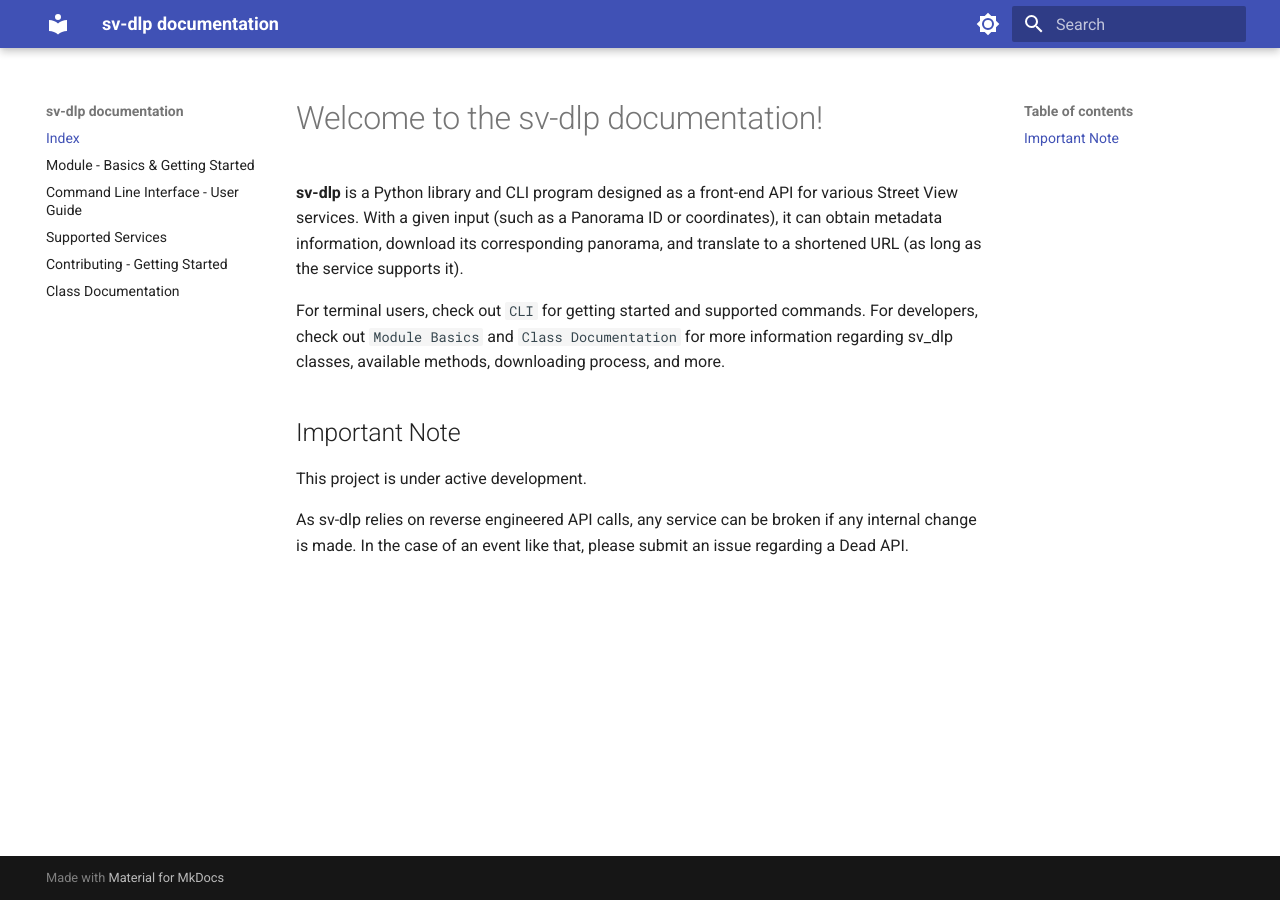
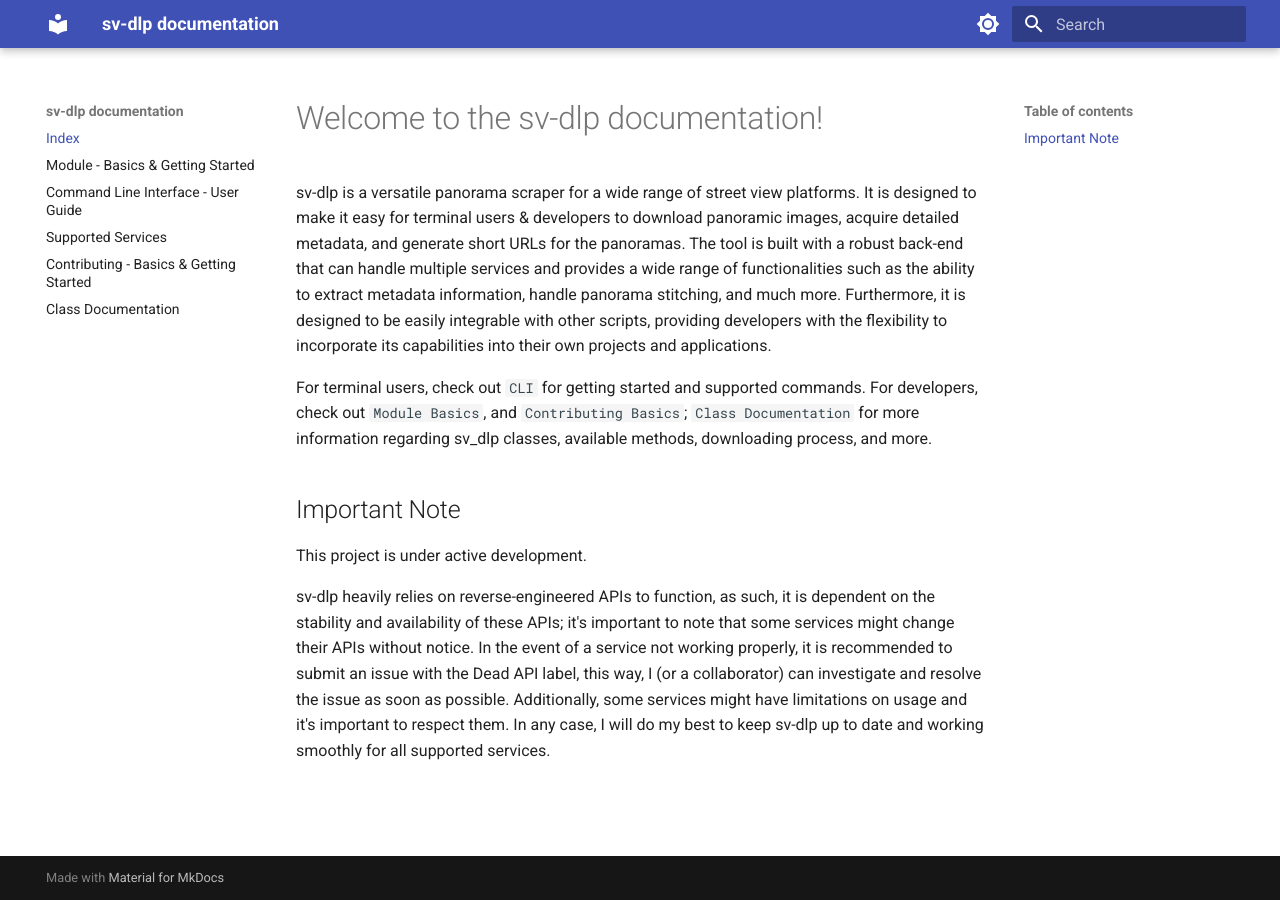
Before and after one commit to shmugoh/sv-dlp, an MkDocs documentation site: the page built from docs/index.md, in a window 1280 px wide. Built offline with MkDocs 1.6.1 and Material for MkDocs 9.7.7, drawn with Linux system fonts in a browser that asks for light colours.

Commit message:
[docs] Grammar Improvement

```diff
--- a/docs/index.md
+++ b/docs/index.md
@@ -1,18 +1,24 @@
 # Welcome to the sv-dlp documentation!
 
-**sv-dlp** is a Python library and CLI program
-designed as a front-end API for various Street View services.
-With a given input (such as a Panorama ID or coordinates), it can
-obtain metadata information, download its corresponding panorama,
-and translate to a shortened URL (as long as the service supports it).
+sv-dlp is a versatile panorama scraper for a wide range of street view platforms.
+It is designed to make it easy for terminal users & developers to download panoramic images,
+acquire detailed metadata, and generate short URLs for the panoramas. The tool is built with a robust
+back-end that can handle multiple services and provides a wide range of functionalities
+such as the ability to extract metadata information, handle panorama stitching, and much more.
+Furthermore, it is designed to be easily integrable with other scripts, providing developers with
+the flexibility to incorporate its capabilities into their own projects and applications.
 
 For terminal users, check out `CLI` for getting started and supported commands.
-For developers, check out `Module Basics` and `Class Documentation` for more information
+For developers, check out `Module Basics`, and `Contributing Basics`; `Class Documentation` for more information
 regarding sv_dlp classes, available methods, downloading process, and more.
 
 ## Important Note
 This project is under active development.
 
-As sv-dlp relies on reverse engineered API calls,
-any service can be broken if any internal change is made.
-In the case of an event like that, please submit an issue regarding a Dead API.
+sv-dlp heavily relies on reverse-engineered APIs to function, as such, it is dependent on the
+stability and availability of these APIs; it's important to note that some services might change
+their APIs without notice. In the event of a service not working properly, it is
+recommended to submit an issue with the Dead API label, this way, I (or a collaborator) can investigate
+and resolve the issue as soon as possible. Additionally, some services might have limitations on usage
+and it's important to respect them. In any case, I will do my best to keep sv-dlp up to date and working
+smoothly for all supported services.
--- a/mkdocs.yml
+++ b/mkdocs.yml
@@ -22,8 +22,8 @@
 
 nav:
   - "Index": index.md
-  - "Module - Basics & Getting Started":    module_basics.md
-  - "Command Line Interface - User Guide":  cli_guide.md
-  - "Supported Services":  supported_services.md
-  - "Contributing - Getting Started":  contributing_services.md
-  - "Class Documentation":                  class_documentation.md
+  - "Module - Basics & Getting Started":        module_basics.md
+  - "Command Line Interface - User Guide":      cli_guide.md
+  - "Supported Services":                       supported_services.md
+  - "Contributing - Basics & Getting Started":  contributing_services.md
+  - "Class Documentation":                      class_documentation.md
--- a/setup.py
+++ b/setup.py
@@ -4,8 +4,7 @@
 VERSION = read_version()
 REQUIREMENTS = read_file('requirements.txt').splitlines()
 DESCRIPTION = '''
-Download Street View panoramas, obtain metadata and short panorama URLs
-from various services
+Obtain Street View panoramas, scrape metadata, and generate short URLs for panoramas from multiple Street View services
 '''
 LONG_DESCRIPTION = read_file('README.md')
 
```
Also changed, not shown: README.md (+14 -5 lines), docs/cli_guide.md (+1 -1 lines).
